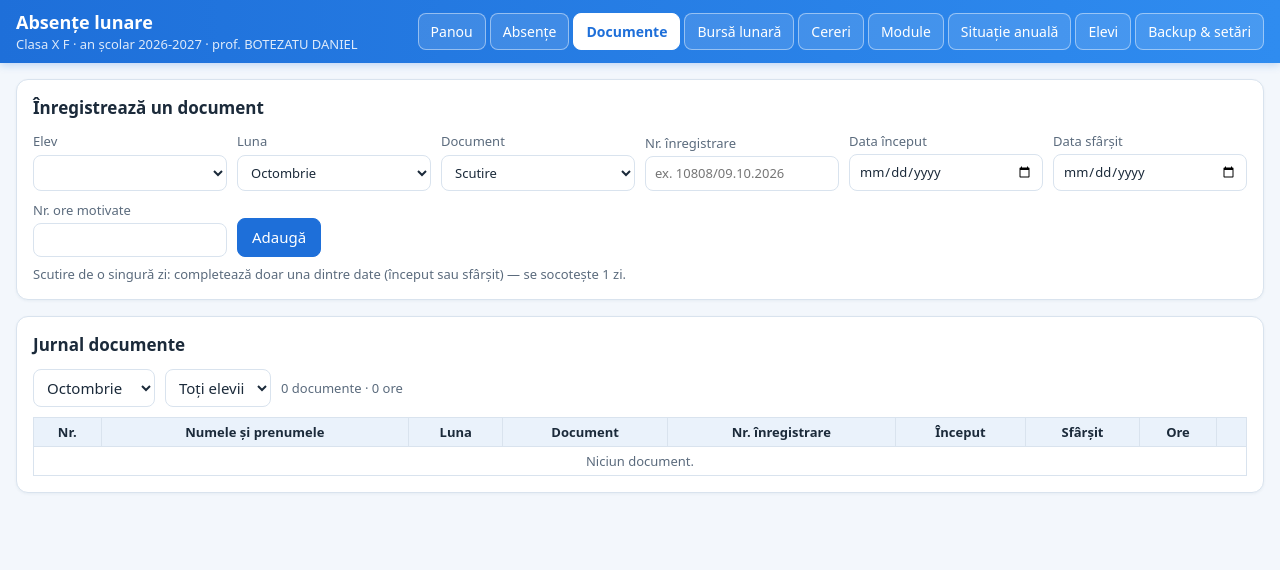
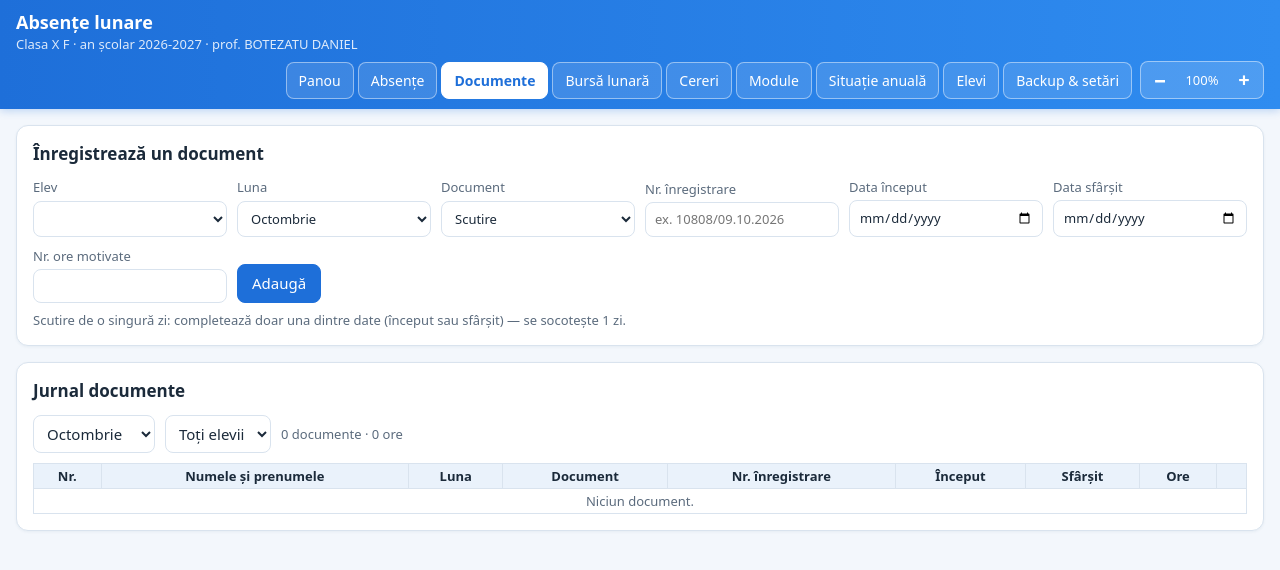
Before and after one commit to anonedb74-droid/ABSENTE-LUNARE, a plain HTML site: page index.html in a window 1280 px wide. Both pictures are taken after a click on the button "Documente". Drawn offline with Linux system fonts and the light colour scheme.

Commit message:
Butoane zoom și rânduri mai compacte
Co-Authored-By: Claude Opus 5.5 <noreply@anthropic.com>
Claude-Session: https://claude.ai/code/session_018PbvA2VBcQ3Bgws9Pq19gN

```diff
--- a/index.html
+++ b/index.html
@@ -22,9 +22,14 @@ body{margin:0;background:var(--bg);color:var(--ink);font:15px/1.4 system-ui,-app
 header{background:linear-gradient(90deg,#1e6fd9,#2f8cf0);color:#fff;border-bottom:none;box-shadow:0 2px 8px rgba(30,111,217,.25);padding:10px 16px;display:flex;flex-wrap:wrap;gap:8px 16px;align-items:center;position:sticky;top:0;z-index:5}
 header h1{font-size:18px;margin:0}
 header .sub{color:rgba(255,255,255,.85);font-size:13px}
-nav{display:flex;gap:4px;flex-wrap:wrap;margin-left:auto}
+.hright{display:flex;gap:8px;align-items:center;flex-wrap:wrap;margin-left:auto;justify-content:flex-end}
+nav{display:flex;gap:4px;flex-wrap:wrap}
 nav button{border:1px solid rgba(255,255,255,.45);background:rgba(255,255,255,.12);color:#fff;padding:8px 12px;border-radius:8px;font-size:14px;cursor:pointer}
 nav button.on{background:#fff;border-color:#fff;color:var(--pri);font-weight:600}
+.zoom{display:flex;align-items:center;gap:4px;background:rgba(255,255,255,.15);border:1px solid rgba(255,255,255,.45);border-radius:8px;padding:2px}
+.zoom button{border:none;background:transparent;color:#fff;font-size:20px;font-weight:700;width:34px;height:32px;cursor:pointer;border-radius:6px}
+.zoom button:hover{background:rgba(255,255,255,.2)}
+.zoom span{color:#fff;font-size:13px;min-width:42px;text-align:center;cursor:pointer}
 main{padding:16px;max-width:1300px;margin:0 auto}
 .card{background:var(--card);border:1px solid var(--line);box-shadow:0 1px 3px rgba(20,60,110,.06);border-radius:12px;padding:16px;margin-bottom:16px}
 .card h2{margin:0 0 12px;font-size:17px}
@@ -38,11 +43,11 @@ select,input[type=text],input[type=number],input[type=date]{padding:7px 9px;bord
 .btn:disabled{opacity:.5}
 .tw{overflow-x:auto;-webkit-overflow-scrolling:touch}
 table{border-collapse:collapse;width:100%;font-size:14px}
-th,td{border:1px solid var(--line);padding:5px 7px;text-align:center}
+th,td{border:1px solid var(--line);padding:3px 7px;text-align:center}
 th{background:var(--head);font-weight:600;font-size:13px}
 td.n{text-align:left;white-space:nowrap}
 tr.tot td{font-weight:700;background:var(--head)}
-td input[type=number]{width:62px;text-align:center;padding:6px}
+td input[type=number]{width:62px;text-align:center;padding:3px 6px}
 .ok{color:var(--ok);font-weight:700}.bad{color:var(--bad);font-weight:700}
 .cbad{background:var(--badbg)}.cwarn{background:var(--warnbg)}.cok{background:var(--okbg)}
 .tag{display:inline-block;font-size:11px;padding:1px 6px;border-radius:10px;background:var(--pri2);color:var(--pri);margin-left:4px;font-weight:600}
@@ -81,7 +86,8 @@ td input[type=number]{width:62px;text-align:center;padding:6px}
 <body>
 <header>
   <div><h1>Absențe lunare</h1><div class="sub" id="hdrSub"></div></div>
-  <nav id="nav"></nav>
+  <div class="hright"><nav id="nav"></nav>
+  <div class="zoom noprint" title="Mărește / micșorează pagina (apasă pe procent pentru 100%)"><button id="zM">−</button><span id="zV">100%</span><button id="zP">+</button></div></div>
 </header>
 <main>
   <section id="v-panou"></section>
@@ -583,6 +589,12 @@ function exportXlsx(){
   S.lastBackup=Date.now();save(true);
   download(buildXlsx(sheets),`Absente ${S.settings.clasa} ${stamp()}.xlsx`);render();
 }
+let zoom=100;try{zoom=+localStorage.getItem(KEY+'-zoom')||100}catch(e){}
+function setZoom(z){zoom=Math.min(150,Math.max(50,z));const m=document.querySelector('main');m.style.zoom=zoom/100;m.style.maxWidth=Math.round(1300*100/zoom)+'px';document.getElementById('zV').textContent=zoom+'%';try{localStorage.setItem(KEY+'-zoom',zoom)}catch(e){}}
+document.getElementById('zM').onclick=()=>setZoom(zoom-10);
+document.getElementById('zP').onclick=()=>setZoom(zoom+10);
+document.getElementById('zV').onclick=()=>setZoom(100);
+setZoom(zoom);
 render();
 if('serviceWorker' in navigator && location.protocol.startsWith('http')){
   window.addEventListener('load',()=>navigator.serviceWorker.register('service-worker.js').catch(()=>{}));
--- a/service-worker.js
+++ b/service-worker.js
@@ -1,6 +1,6 @@
 // Service worker pentru Absențe lunare — face aplicația disponibilă offline,
 // oricât timp a trecut de la ultima deschidere cu internet.
-const CACHE_NAME = 'absente-lunare-cache-v6';
+const CACHE_NAME = 'absente-lunare-cache-v7';
 const FILES_DE_CACHE = [
   './',
   './index.html',
```
